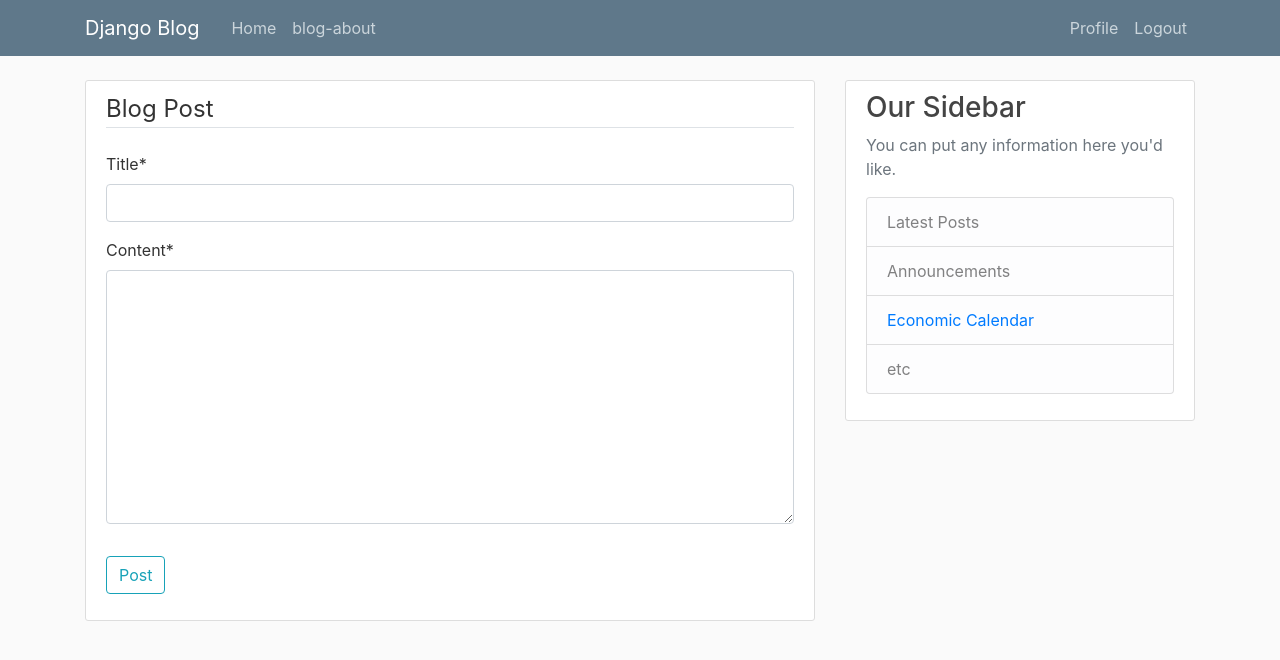
After one commit to akhrorbek/website-with-django, a Django app: page /post/new/ in a window 1280 px wide. The commit adds this page. Shown: the top 660 px of the page. Run offline with Django 3.2, Linux system fonts and the light colour scheme; a user stored in the database is signed in; some libraries are stand-ins or nearby versions.

Commit message:
this is the second update. slowly progressing

```diff
--- a/django_project/blog/models.py
+++ b/django_project/blog/models.py
@@ -1,6 +1,7 @@
 from django.db import models
 from django.utils import timezone
 from django.contrib.auth.models import User
+from django.urls import reverse
 
 class Post(models.Model):
 	title = models.CharField(max_length=100)
@@ -10,3 +11,6 @@ class Post(models.Model):
 
 	def __str__(self):
 		return self.title
+
+	def get_absolute_url(self):
+		return reverse('post-detail', kwargs={'pk': self.pk})
--- a/django_project/blog/templates/blog/base.html
+++ b/django_project/blog/templates/blog/base.html
@@ -64,7 +64,7 @@
                 <ul class="list-group">
                 <li class="list-group-item list-group-item-light">Latest Posts</li>
                 <li class="list-group-item list-group-item-light">Announcements</li>
-                <li class="list-group-item list-group-item-light">Calendars</li>
+                <li class="list-group-item list-group-item-light"><a href="https://www.forexfactory.com/">Economic Calendar</a></li>
                 <li class="list-group-item list-group-item-light">etc</li>
                 </ul>
             </p>
--- a/django_project/blog/templates/blog/home.html
+++ b/django_project/blog/templates/blog/home.html
@@ -6,9 +6,9 @@
             <div class="media-body">
             <div class="article-metadata">
                 <a class="mr-2" href="#">{{ post.author }}</a>
-                <small class="text-muted">{{ post.date_posted|date:"F d, Y"}}</small>
+                <small class="text-muted">{{ post.date_posted|date:"F d, Y, T"}}</small>
             </div>
-            <h2><a class="article-title" href="#">{{ post.title }}</a></h2>
+            <h2><a class="article-title" href="{% url 'post-detail' post.id %}">{{ post.title }}</a></h2>
             <p class="article-content">{{ post.content }}</p>
             </div>
         </article>
--- /dev/null
+++ b/django_project/blog/templates/blog/post_form.html
@@ -0,0 +1,17 @@
+{% extends "blog/base.html" %}
+{% load crispy_forms_tags %}
+{% block content %}
+    <div class="content-section">
+    	<form method="POST">
+    		{% csrf_token %}
+    		<fieldset class="form-group">
+    			<legend class="border-bottom mb-4">Blog Post</legend>
+    			{{ form|crispy }}
+    		</fieldset>
+
+    		<div class="form-group">
+    			<button class="btn btn-outline-info" type="submit">Post</button>
+    		</div>
+    	</form>
+    </div>
+{% endblock content %}
--- a/django_project/blog/urls.py
+++ b/django_project/blog/urls.py
@@ -1,9 +1,20 @@
 from django.urls import path
+from .views import (
+    PostListView,
+    PostDetailView,
+    PostCreateView,
+    PostUpdateView,
+    PostDeleteView,
+    UserPostListView
+)
 from . import views
-from users import views as user_views
-from .views import PostListView
 
 urlpatterns = [
     path('', PostListView.as_view(), name='blog-home'),
-    path('about', views.about, name='blog-about'),
+    path('user/<str:username>', UserPostListView.as_view(), name='user-posts'),
+    path('post/<int:pk>/', PostDetailView.as_view(), name='post-detail'),
+    path('post/new/', PostCreateView.as_view(), name='post-create'),
+    path('post/<int:pk>/update/', PostUpdateView.as_view(), name='post-update'),
+    path('post/<int:pk>/delete/', PostDeleteView.as_view(), name='post-delete'),
+    path('about/', views.about, name='blog-about'),
 ]
--- a/django_project/blog/views.py
+++ b/django_project/blog/views.py
@@ -1,7 +1,6 @@
-from django.shortcuts import render
-from .views import PostListView
-from .models import Post
-from. import views
+from django.shortcuts import render, get_object_or_404
+from django.contrib.auth.mixins import LoginRequiredMixin, UserPassesTestMixin
+from django.contrib.auth.models import User
 from django.views.generic import (
     ListView,
     DetailView,
@@ -9,20 +8,73 @@ from django.views.generic import (
     UpdateView,
     DeleteView
 )
+from .models import Post
+
 
 def home(request):
     context = {
-        'posts': Post.objects.all(),
-        'title': 'Home Directory'
+        'posts': Post.objects.all()
     }
     return render(request, 'blog/home.html', context)
 
+
 class PostListView(ListView):
-	model = Post
-	template_name = 'blog/home.html'
-	context_object_name = 'posts'
-	ordering  = ['-date_posted']
+    model = Post
+    template_name = 'blog/home.html'  # <app>/<model>_<viewtype>.html
+    context_object_name = 'posts'
+    ordering = ['-date_posted']
+    paginate_by = 5
+
+
+class UserPostListView(ListView):
+    model = Post
+    template_name = 'blog/user_posts.html'  # <app>/<model>_<viewtype>.html
+    context_object_name = 'posts'
+    paginate_by = 5
+
+    def get_queryset(self):
+        user = get_object_or_404(User, username=self.kwargs.get('username'))
+        return Post.objects.filter(author=user).order_by('-date_posted')
+
+
+class PostDetailView(DetailView):
+    model = Post
+
+
+class PostCreateView(LoginRequiredMixin, CreateView):
+    model = Post
+    fields = ['title', 'content']
+
+    def form_valid(self, form):
+        form.instance.author = self.request.user
+        return super().form_valid(form)
+
+
+class PostUpdateView(LoginRequiredMixin, UserPassesTestMixin, UpdateView):
+    model = Post
+    fields = ['title', 'content']
+
+    def form_valid(self, form):
+        form.instance.author = self.request.user
+        return super().form_valid(form)
+
+    def test_func(self):
+        post = self.get_object()
+        if self.request.user == post.author:
+            return True
+        return False
+
+
+class PostDeleteView(LoginRequiredMixin, UserPassesTestMixin, DeleteView):
+    model = Post
+    success_url = '/'
+
+    def test_func(self):
+        post = self.get_object()
+        if self.request.user == post.author:
+            return True
+        return False
 
 
 def about(request):
-    return render(request, 'blog/about.html', { 'title': 'About'})
+    return render(request, 'blog/about.html', {'title': 'About'})
--- a/django_project/django_project/urls.py
+++ b/django_project/django_project/urls.py
@@ -25,6 +25,7 @@ urlpatterns = [
     path('admin/', admin.site.urls),
     path('register/', user_views.register, name='register'),
     path('profile/', user_views.profile, name='profile'),
+    path('public_profile/', user_views.profile, name='public-profile'),
     path('login/', auth_views.LoginView.as_view(template_name='users/login.html'), name='login'),
     path('logout/', auth_views.LogoutView.as_view(template_name='users/logout.html'), name='logout'),
     path('', include('blog.urls')),
```
Also changed, not shown: django_project/blog/templates/blog/post_detail.html (added, +14 -0 lines), django_project/db.sqlite3, django_project/users/migrations/0002_publucprofile.py (added), django_project/users/views.py (line endings or trailing spaces).
